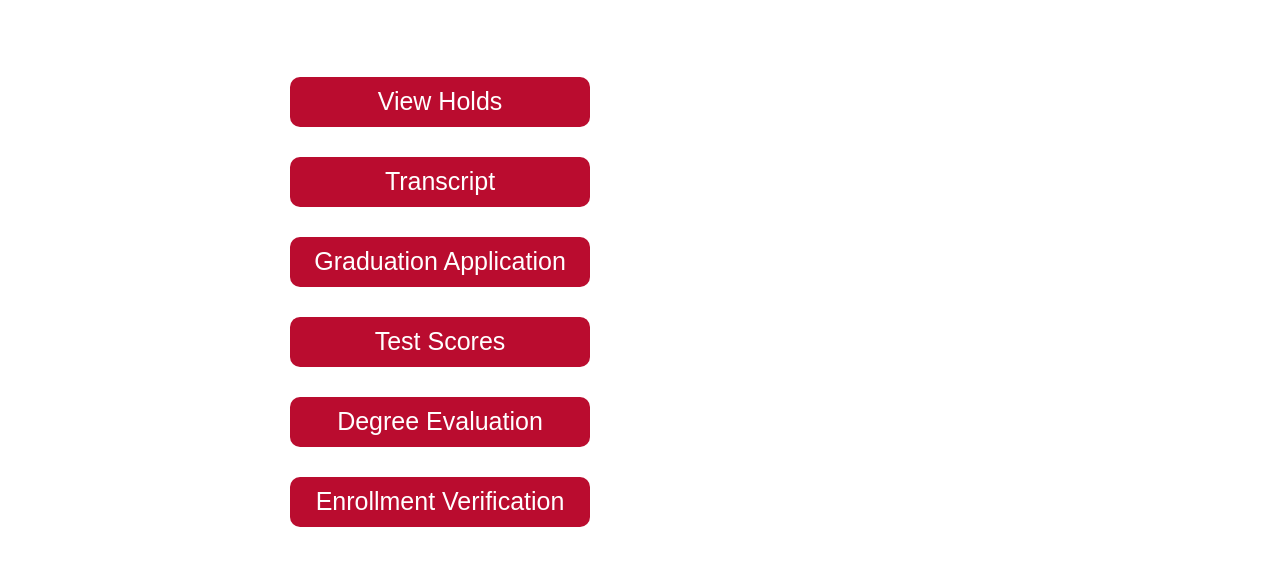
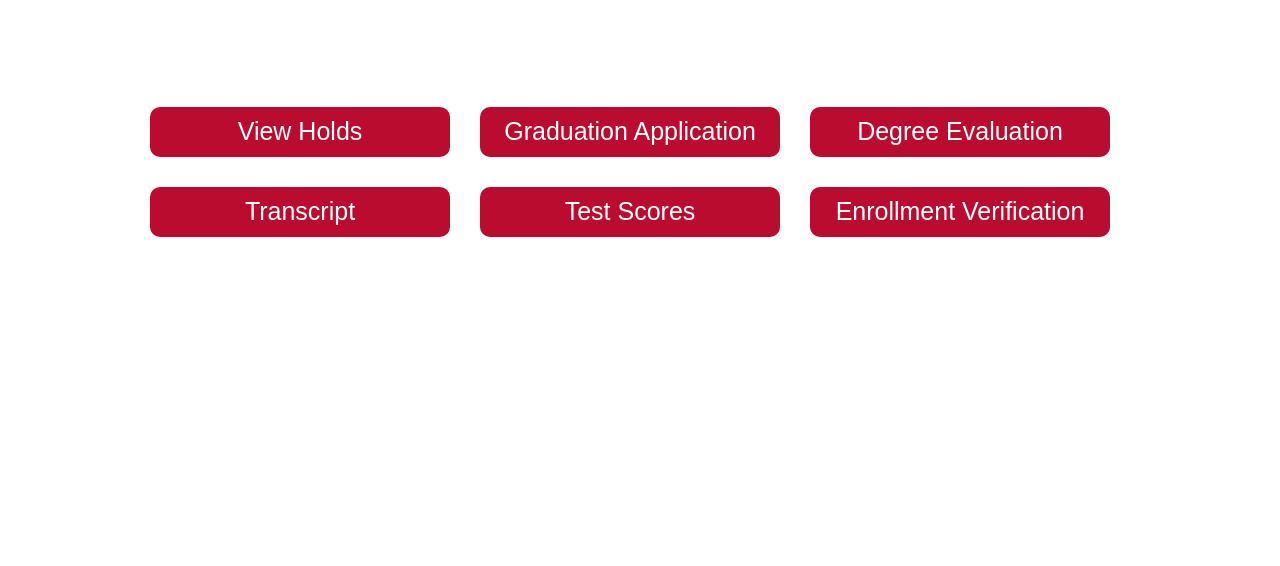
Before and after one commit to donlock96/donlock96.github.io, a plain HTML site: page AthenaRedesign/studrecord.html in a window 1280 px wide. Shown: the part 190-756 px from the top of the page. Drawn offline with Linux system fonts and the light colour scheme.

Commit message:
another push

```diff
--- a/AthenaRedesign/studrecord.html
+++ b/AthenaRedesign/studrecord.html
@@ -25,16 +25,23 @@
 		<h1 class="welcomeMessage">Student Records</h1>
 	</div>
 	<div>
-		<div class="flex">
+		<div class="flex-record">
 
-      		<div class="flex-item">
+      	<div class="flex-item">
     		<a class="homeButton" href="unfinished.html">View Holds</a>
     		<a class="homeButton" href="unfinished.html">Transcript</a>
-    		<a class="homeButton" href="unfinished.html">Graduation Application</a>
-    		<a class="homeButton" href="unfinished.html">Test Scores</a>
-    		<a class="homeButton" href="unfinished.html">Degree Evaluation</a>
-    		<a class="homeButton" href="unfinished.html">Enrollment Verification</a>
     	</div>
+
+      <div class = "flex-item">
+        <a class="homeButton" href="unfinished.html">Graduation Application</a>
+        <a class="homeButton" href="unfinished.html">Test Scores</a>
+
+      </div>
+
+      <div class="flex-item">
+          <a class="homeButton" href="unfinished.html">Degree Evaluation</a>
+        <a class="homeButton" href="unfinished.html">Enrollment Verification</a>
+      </div>
       </div>
 	</div>
 </body>
--- a/AthenaRedesign/style.css
+++ b/AthenaRedesign/style.css
@@ -312,3 +312,25 @@ input:focus {
   width: 200px;
   height: 25px;
 }
+
+/*Student Record Page*/
+
+.flex-record
+{
+  display: flex;
+  flex-direction: row;
+  align-items: center;
+  margin: auto;
+  margin-top: 50px;
+  margin-bottom: 50px;
+  width: 700px;
+}
+
+.flex-record .flex-item
+{
+  top: 50%;
+  right: 20%;
+  margin-right: 30px;
+  margin-top: 30px;
+  position: relative;
+}
```
